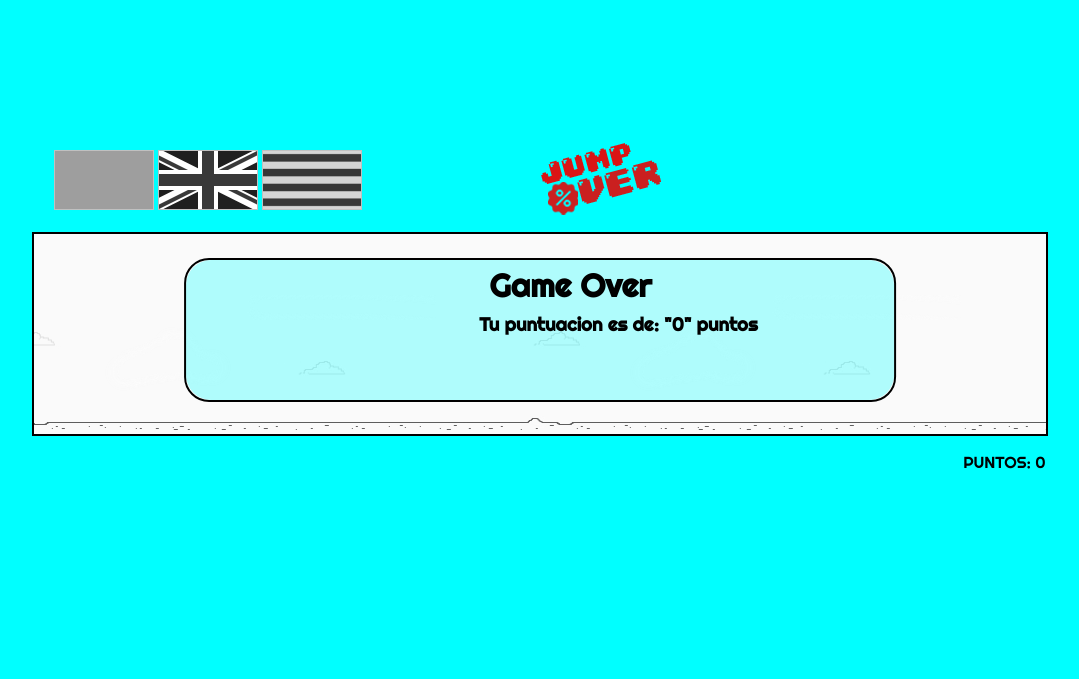
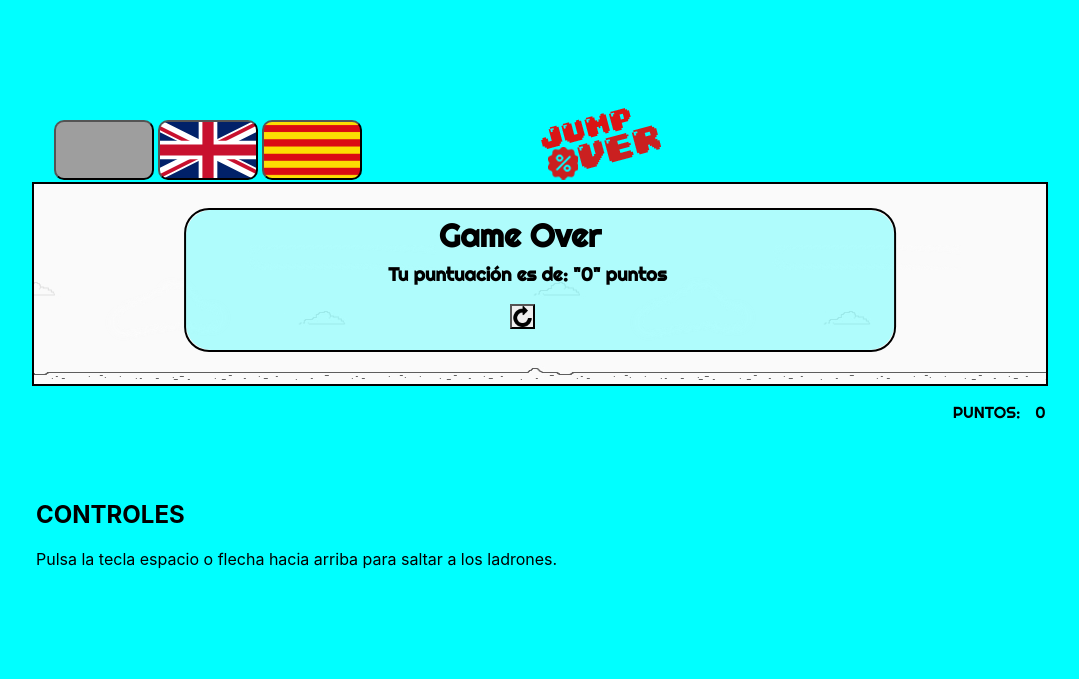
Before and after one commit to albertricart/recomercem, a PHP site: page / in a window 1280 px wide; the page is wider, and only the part inside the window is pictured. Shown: the top 679 px of that part, without its empty margins (100-1179 px from the left). Run offline with PHP 8.4, Linux system fonts and the light colour scheme; grey boxes are pictures that could not be loaded.

Commit message:
JumpOver Alfa 1.0 (faltan animaciones)
añadido selección de idioma (básico), añadido menú (básico), añadido controles (básico).
FALTAN ANIMACIÓN DE SALTO, FONDO Y ENEMIGOS.

```diff
--- a/DEV/games/jumpover/index.html
+++ b/DEV/games/jumpover/index.html
@@ -9,19 +9,27 @@
 </head>
 <body>
   <div id="lang">
-    <img id="esp" ></img>
-    <img id="eng"></img>
-    <img id="cat"></img>
+    <button id="esp" ></button>
+    <button id="eng"></button>
+    <button id="cat"></button>
   </div>
   <div id="logo"></div>
   <div id = grid>
-    <p id="score"></p>
+    <div>
+      <p id="score2"></p>
+    </div>
+    <div>
+      <p id="score"></p>
+    </div>
     <div id="back">
       <div class="grid">
         <div class="player"></div>
       </div>
     </div>
   </div>
-
+  <div id="gridtxt">
+    <h2 id="howtoplay"></h2>
+    <p id="explain"></p>
+  </div>
 </body>
 </html>
--- a/DEV/games/jumpover/js/scripts.js
+++ b/DEV/games/jumpover/js/scripts.js
@@ -5,12 +5,65 @@ document.addEventListener('DOMContentLoaded', () => {
     const body = document.querySelector('body');
     const alert = document.getElementById('alert');
 
-    //let randomTime = Math.random() * 4000;
+    //idioma
+    const eng = document.getElementById('eng');
+    const esp = document.getElementById('esp');
+    const cat = document.getElementById('cat');
+    let score2 = document.getElementById('score2');
+
+    var lang = "esp";
+
+    eng.onclick = function(){
+      score2.innerHTML = "SCORE:";
+      lang = "eng";
+      eng.style.filter = "grayscale(100%)";
+      esp.style.filter = "grayscale(0%)";
+      cat.style.filter = "grayscale(0%)";
+      document.getElementById('howtoplay').innerHTML = "CONTROLS"
+      document.getElementById('explain').innerHTML = "Press space, or up arrow to jump the thiefs."
+    }
+
+    esp.onclick = function(){
+      score2.innerHTML = "PUNTOS:";
+      lang = "esp";
+      eng.style.filter = "grayscale(0%)";
+      esp.style.filter = "grayscale(100%)";
+      cat.style.filter = "grayscale(0%)";
+      document.getElementById('howtoplay').innerHTML = "CONTROLES"
+      document.getElementById('explain').innerHTML = "Pulsa la tecla espacio o flecha hacia arriba para saltar a los ladrones."
+    }
+
+    cat.onclick = function(){
+      score2.innerHTML = "PUNTS:";
+      lang = "cat";
+      eng.style.filter = "grayscale(0%)";
+      esp.style.filter = "grayscale(0%)";
+      cat.style.filter = "grayscale(100%)";
+      document.getElementById('howtoplay').innerHTML = "CONTROLS"
+      document.getElementById('explain').innerHTML = "Prem espai o fletxa amunt per saltar als lladres"
+    }
+
+    //sonidos
     var jumpSound = new Audio('jump.wav');
     var goSound = new Audio('gameover.wav');
     var go = 0;
 
-    var lang = "esp";
+    if(lang === "esp"){
+      score2.innerHTML = "PUNTOS:";
+      document.getElementById('howtoplay').innerHTML = "CONTROLES"
+      document.getElementById('explain').innerHTML = "Pulsa la tecla espacio o flecha hacia arriba para saltar a los ladrones."
+
+    } else if(lang === "eng"){
+      score2.innerHTML = "SCORE:";
+      document.getElementById('howtoplay').innerHTML = "CONTROLS"
+      document.getElementById('explain').innerHTML = "Press space, or up arrow to jump the thiefs."
+
+    } else if(lang === "cat"){
+      score2.innerHTML = "PUNTS:";
+      document.getElementById('howtoplay').innerHTML = "CONTROLS"
+      document.getElementById('explain').innerHTML = "Prem espai o fletxa amunt per saltar als lladres"
+
+    }
 
 
     var score = 0;
@@ -63,7 +116,8 @@ document.addEventListener('DOMContentLoaded', () => {
 
     //generar obstaculos
     function generateObstacles() {
-      let obstaclePosition = 1480;
+      //let obstaclePosition = 1480;
+      let obstaclePosition = 1050;
 
       const obstacle = document.createElement('div');
 
@@ -130,11 +184,11 @@ document.addEventListener('DOMContentLoaded', () => {
           //subida de puntuacion
           score += 10;
           if(lang === "esp"){
-            document.getElementById('score').innerHTML = "PUNTOS: " + (score - 10);
+            document.getElementById('score').innerHTML = (score - 10);
           } else if(lang === "eng"){
-            document.getElementById('score').innerHTML = "SCORE: " + (score - 10);
+            document.getElementById('score').innerHTML = (score - 10);
           } else if(lang === "cat"){
-            document.getElementById('score').innerHTML = "PUNTS: " + (score - 10);
+            document.getElementById('score').innerHTML = (score - 10);
           }
 
 
@@ -189,16 +243,26 @@ document.addEventListener('DOMContentLoaded', () => {
 
           if(lang === "esp"){
 
-            scoretxt.innerHTML = 'Tu puntuacion es de: "' + (score - 10) + '" puntos';
+            scoretxt.innerHTML = 'Tu puntuación es de: "' + (score - 10) + '" puntos';
 
           } else if(lang === "eng"){
-
+            scoretxt.style.left = "38%";
             scoretxt.innerHTML = 'Your score is: "' + (score - 10) + '" points';
 
           } else if(lang === "cat"){
 
-            scoretxt.innerHTML = 'La puntuacio es de: "' + (score - 10) + '" punts';
+            scoretxt.innerHTML = 'La puntuació es de: "' + (score - 10) + '" punts';
 
+          }
+
+          //reload
+          var reload = document.createElement('button');
+          reload.className = "reloadiv";
+          reload.id = "reloadiv";
+          document.getElementById('back').appendChild(reload);
+
+          reload.onclick = function(){
+            window.location.reload(true);
           }
         }
     }
--- a/DEV/games/jumpover/styles/style.css
+++ b/DEV/games/jumpover/styles/style.css
@@ -21,11 +21,18 @@
     font-family: "Righteous", sans-serif;
   }
 
+  #score2{
+    position: absolute;
+    top: 50%;
+    right: 12%;
+    font-family: "Righteous", sans-serif;
+  }
+
   #logo{
     position: relative;
     vertical-align: middle;
     left: 50%;
-    top: 100px;
+    top: 65px;
     width: 128px;
     height: 128px;
     background: url(../src/logo.png);
@@ -69,8 +76,10 @@
   }
 
   #grid{
+    width: 100%;
+    height: 100%;
     position: relative;
-    top: 300px;
+    top: 250px;
   }
 
   #back {
@@ -137,7 +146,7 @@
   position: absolute;
   font-family: "Righteous", sans-serif;
   top: 5%;
-  left: 45%;
+  left: 40%;
   z-index: 3;
 }
 
@@ -146,14 +155,27 @@
   font-family: "Righteous", sans-serif;
   text-align: center;
   top: 30%;
-  left: 44%;
+  left: 35%;
+  z-index: 3;
+}
+
+.reloadiv{
+  position: absolute;
+  width: 25px;
+  height: 25px;
+  top: 60%;
+  left: 47%;
+  background-image: url(../src/reload.png);
+  background-size: cover;
+  background-repeat: no-repeat;
+  background-position: center;
   z-index: 3;
 }
 
 #lang{
   position: absolute;
   left: 12%;
-  top: 150px;
+  top: 120px;
   background-position: center;
   z-index: 10;
 }
@@ -166,6 +188,8 @@
   background-size: cover;
   background-repeat: no-repeat;
   background-position: center;
+  filter: grayscale(100%);
+  border-radius: 10px;
 }
 
 #eng{
@@ -178,7 +202,8 @@
   background-size: cover;
   background-repeat: no-repeat;
   background-position: center;
-  filter: grayscale(100%);
+  filter: grayscale(0%);
+  border-radius: 10px;
 }
 
 #cat{
@@ -189,5 +214,25 @@
   background-size: cover;
   background-repeat: no-repeat;
   background-position: center;
-  filter: grayscale(100%);
+  filter: grayscale(0%);
+  border-radius: 10px;
 }
+
+#gridtxt{
+  position: absolute;
+  width: 100%;
+  height: 200px;
+  top: 60%;
+}
+
+#howtoplay{
+  font-family: "Inter", sans-serif;
+  position: relative;
+  left: 10%;
+}
+
+#explain{
+  font-family: "Inter", sans-serif;
+  position: relative;
+  left: 10%;
+}
```
Also changed, not shown: DEV/games/jumpover/src/reload.png (added), 1 other file.
